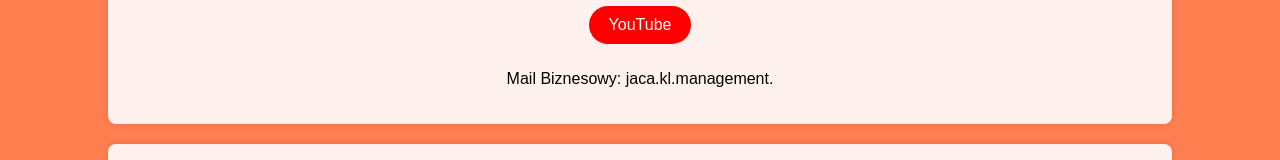
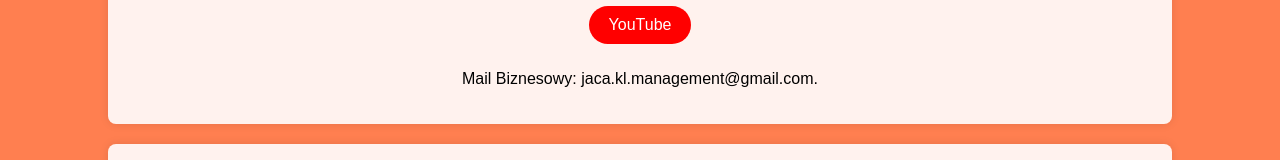
Before and after one commit to KrzysiuLive/JacaSquad, a plain HTML site: page index.html in a window 1280 px wide. Shown: the part 266-426 px from the top of the page. Drawn offline with Linux system fonts and the light colour scheme.

Commit message:
Update index.html

```diff
--- a/index.html
+++ b/index.html
@@ -159,7 +159,7 @@
                                                                 <a href="https://discord.gg/EBvuTEw6sE" class="facebook" target="_blank">Discord</a>
                                                                 <a href="https://www.tiktok.com/@jaceusz_gg" class="linkedin" target="_blank">TikTok</a>
                                                                 <a href="https://www.youtube.com/@Jaca_yt" class="youtube" target="_blank">YouTube</a>
-                                                    <p>Mail Biznesowy: jaca.kl.management.</p>
+                                                    <p>Mail Biznesowy: jaca.kl.management@gmail.com.</p>
                                                 </div>
                                 </div>
                                 <div class="form-container">
```
